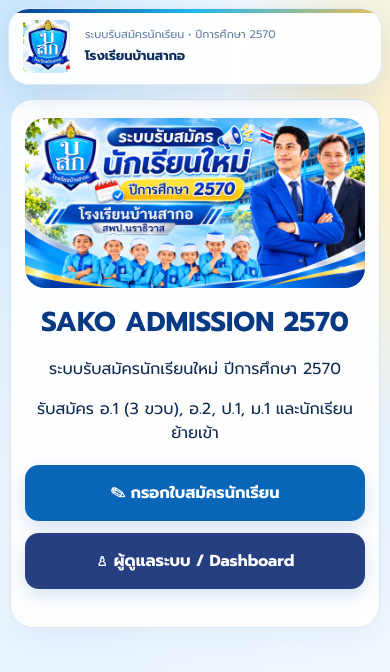
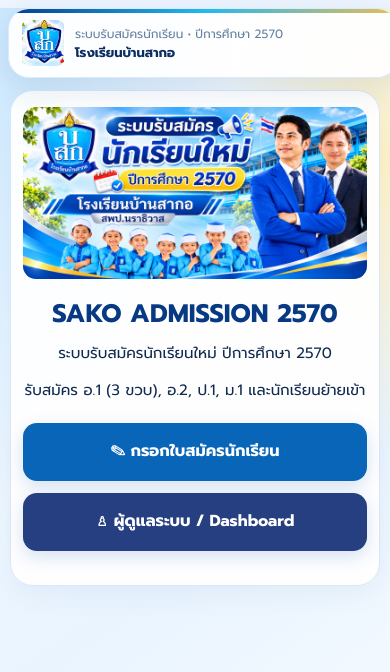
Before and after one commit to pairath1144-byte/sako-admission-70, a plain HTML site: page index.html in a window 390 px wide. Drawn offline with Linux system fonts and the light colour scheme.

Commit message:
Update index.html

```diff
--- a/index.html
+++ b/index.html
@@ -10,29 +10,44 @@
   <title>SAKO ADMISSION 2570 | โรงเรียนบ้านสากอ</title>
   <style>
     *, *::before, *::after { box-sizing: border-box; }
-    html, body { max-width: 100%; overflow-x: hidden; }
-    .launch { width: calc(100% - 32px); max-width: 940px; margin: 20px auto; padding: 24px; text-align: center; }
-    .launch > img { display: block; width: 100%; height: auto; border-radius: 20px; }
-    .launch h1 { color: #073a83; line-height: 1.2; overflow-wrap: anywhere; }
-    .sako-action-buttons { display: flex; justify-content: center; align-items: stretch; flex-wrap: wrap; gap: 14px; width: 100%; max-width: 100%; margin: 24px auto; }
-    .launch .sako-action-buttons a.btn {
-      display: flex; align-items: center; justify-content: center; text-align: center;
-      flex: 1 1 250px; width: auto; max-width: 340px; min-height: 58px;
-      margin: 0; padding: 14px 20px; border-radius: 14px;
-      font-size: 17px; font-weight: 700; line-height: 1.4;
-      white-space: normal; overflow-wrap: anywhere; text-decoration: none;
-      float: none; position: static; transform: none;
-      color: #fff;
-    }
+    html { -webkit-text-size-adjust: 100%; }
+    html, body { width: 100%; max-width: 100%; margin: 0; overflow-x: clip; }
+    body { min-width: 0; }
+    .topbar { width: 100%; max-width: 100%; }
+    .topbar .brand { display: flex; align-items: center; gap: 12px; min-width: 0; max-width: 100%; text-decoration: none; }
+    .topbar .brand img { width: 60px; height: 60px; flex: 0 0 60px; object-fit: contain; }
+    .topbar .brand span { display: flex; flex-direction: column; min-width: 0; overflow-wrap: anywhere; }
+    .topbar .brand small { line-height: 1.5; }
+    .launch.panel { width: min(940px, calc(100% - 40px)); max-width: 940px; margin: 24px auto; padding: clamp(16px, 3vw, 30px); text-align: center; }
+    .launch > img { display: block; width: 100%; max-width: 100%; height: auto; border-radius: 18px; object-fit: contain; }
+    .launch h1 { margin: 24px 0 16px; color: #073a83; font-size: clamp(25px, 4.2vw, 44px); line-height: 1.2; overflow-wrap: anywhere; }
+    .launch p { max-width: 100%; overflow-wrap: anywhere; line-height: 1.65; }
+    .sako-action-buttons { display: grid; grid-template-columns: repeat(2, minmax(0, 1fr)); gap: 16px; width: 100%; margin: 24px auto 10px; }
+    .launch .sako-action-buttons a.btn { display: flex; align-items: center; justify-content: center; min-width: 0; width: 100%; max-width: none; min-height: 60px; margin: 0; padding: 14px 18px; border: 0; border-radius: 14px; color: white; text-align: center; text-decoration: none; font-size: clamp(15px, 1.7vw, 18px); font-weight: 700; line-height: 1.45; white-space: normal; overflow-wrap: anywhere; float: none; position: static; transform: none; }
     .launch .sako-action-buttons .sako-apply { background: #0865b8; }
     .launch .sako-action-buttons .sako-admin { background: #263f80; }
+    .launch .sako-action-buttons a.btn:hover { filter: brightness(1.08); }
     .launch .sako-action-buttons a.btn:focus-visible { outline: 3px solid #e4ae27; outline-offset: 3px; }
     #setup { overflow-wrap: anywhere; }
+    @media (min-width: 601px) and (max-width: 1024px) {
+      .launch.panel { width: calc(100% - 36px); margin: 20px auto; padding: 24px; }
+      .sako-action-buttons { gap: 14px; }
+      .launch .sako-action-buttons a.btn { min-height: 64px; font-size: 17px; }
+    }
     @media (max-width: 600px) {
-      .launch { width: calc(100% - 20px); padding: 18px 14px; margin: 14px auto; }
-      .launch h1 { font-size: clamp(24px, 7vw, 34px); }
-      .sako-action-buttons { flex-direction: column; align-items: stretch; gap: 12px; margin: 20px 0; }
-      .launch .sako-action-buttons a.btn { flex: 0 0 auto; width: 100%; max-width: 100%; min-height: 56px; padding: 14px 12px; font-size: 16px; }
+      .topbar .brand { gap: 9px; }
+      .topbar .brand img { width: 46px; height: 46px; flex-basis: 46px; }
+      .topbar .brand small { font-size: 12px; }
+      .launch.panel { width: calc(100% - 20px); margin: 12px auto; padding: 16px 12px 22px; }
+      .launch > img { border-radius: 13px; }
+      .launch h1 { margin: 20px 0 12px; font-size: clamp(23px, 6.5vw, 32px); }
+      .launch p { margin: 12px 0; font-size: 15px; }
+      .sako-action-buttons { grid-template-columns: minmax(0, 1fr); gap: 12px; margin: 20px 0 8px; }
+      .launch .sako-action-buttons a.btn { min-height: 58px; padding: 14px 12px; font-size: 16px; }
+    }
+    @media (max-width: 360px) {
+      .launch.panel { width: calc(100% - 12px); padding: 12px 10px 18px; }
+      .launch .sako-action-buttons a.btn { font-size: 15px; }
     }
   </style>
 </head>
@@ -54,7 +69,7 @@
     </div>
     <p id="setup" class="muted" role="status"></p>
   </main>
-  <script src="config.js"></script>
+  <script src="config.js?v=2570-responsive-2"></script>
   <script>
     'use strict';
     (function () {
@@ -68,7 +83,7 @@
         const parsed = new URL(url);
         validUrl = parsed.protocol === 'https:' &&
           parsed.hostname === 'script.google.com' &&
-          /^\/(?:a\/macros\/[^/]+\/)?macros\/s\/[^/]+\/exec$|^\/a\/macros\/[^/]+\/s\/[^/]+\/exec$/.test(parsed.pathname) &&
+          /^\/(?:macros\/s|a\/macros\/[^/]+\/s)\/[^/]+\/exec$/.test(parsed.pathname) &&
           !parsed.search && !parsed.hash;
       } catch (_) { /* Missing or invalid config URL */ }
 
```
